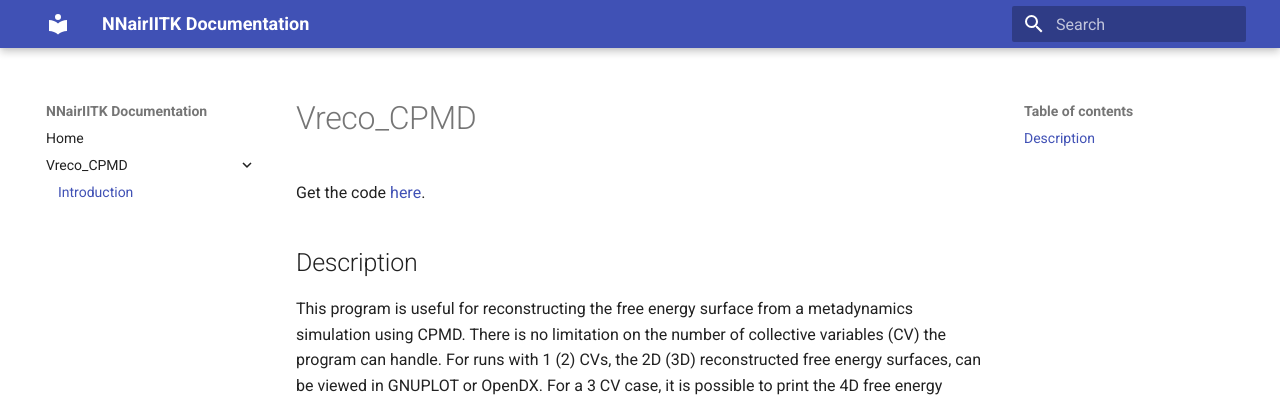
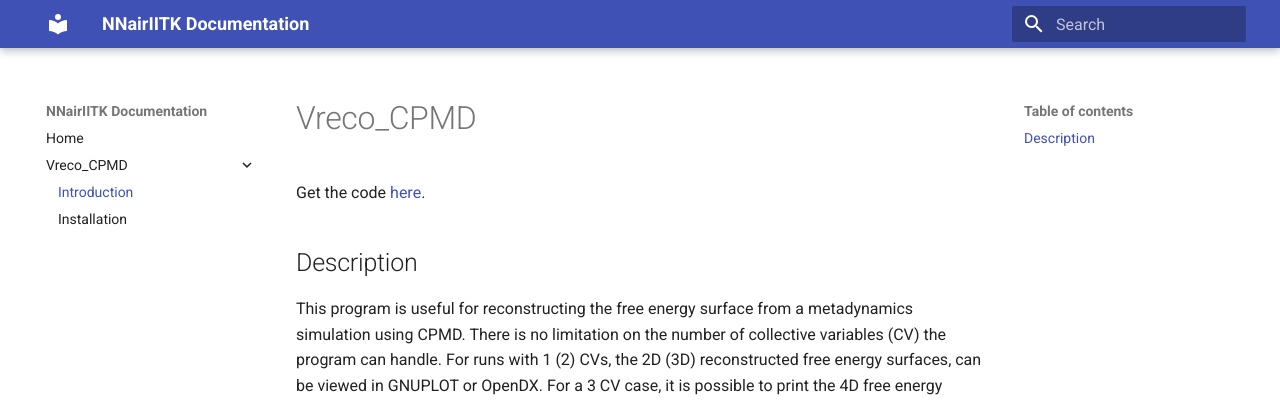
Before and after one commit to NNairIITK/Documentation, an MkDocs documentation site: the page built from docs/Vreco_CPMD/Introduction.md, in a window 1280 px wide. Shown: the top 402 px of the page. Built offline with MkDocs 1.6.1 and Material for MkDocs 9.7.7, drawn with Linux system fonts in a browser that asks for light colours; old or Windows-style settings are respelled for this version of MkDocs.

Commit message:
Add MathJax, pyMdown, Adominition, Code Highlighting

```diff
--- a/mkdocs.yml
+++ b/mkdocs.yml
@@ -1,6 +1,29 @@
 site_name: NNairIITK Documentation
 theme: 'material'
+
+extra_javascript:
+  - 'https://cdnjs.cloudflare.com/ajax/libs/mathjax/2.7.1/MathJax.js?config=TeX-MML-AM_CHTML'
+
+markdown_extensions:
+  - admonition
+  - codehilite(guess_lang=false)
+  - toc(permalink=true)
+  - pymdownx.arithmatex
+  - pymdownx.betterem(smart_enable=all)
+  - pymdownx.caret
+  - pymdownx.critic
+  - pymdownx.emoji:
+      emoji_generator: !!python/name:pymdownx.emoji.to_svg
+  - pymdownx.inlinehilite
+  - pymdownx.magiclink
+  - pymdownx.mark
+  - pymdownx.smartsymbols
+  - pymdownx.superfences
+  - pymdownx.tasklist(custom_checkbox=true)
+  - pymdownx.tilde
+
 pages:
     - Home: index.md
     - Vreco_CPMD:
       - 'Introduction': 'Vreco_CPMD/Introduction.md'
+      - 'Installation': 'Vreco_CPMD/Installation.md'
```
